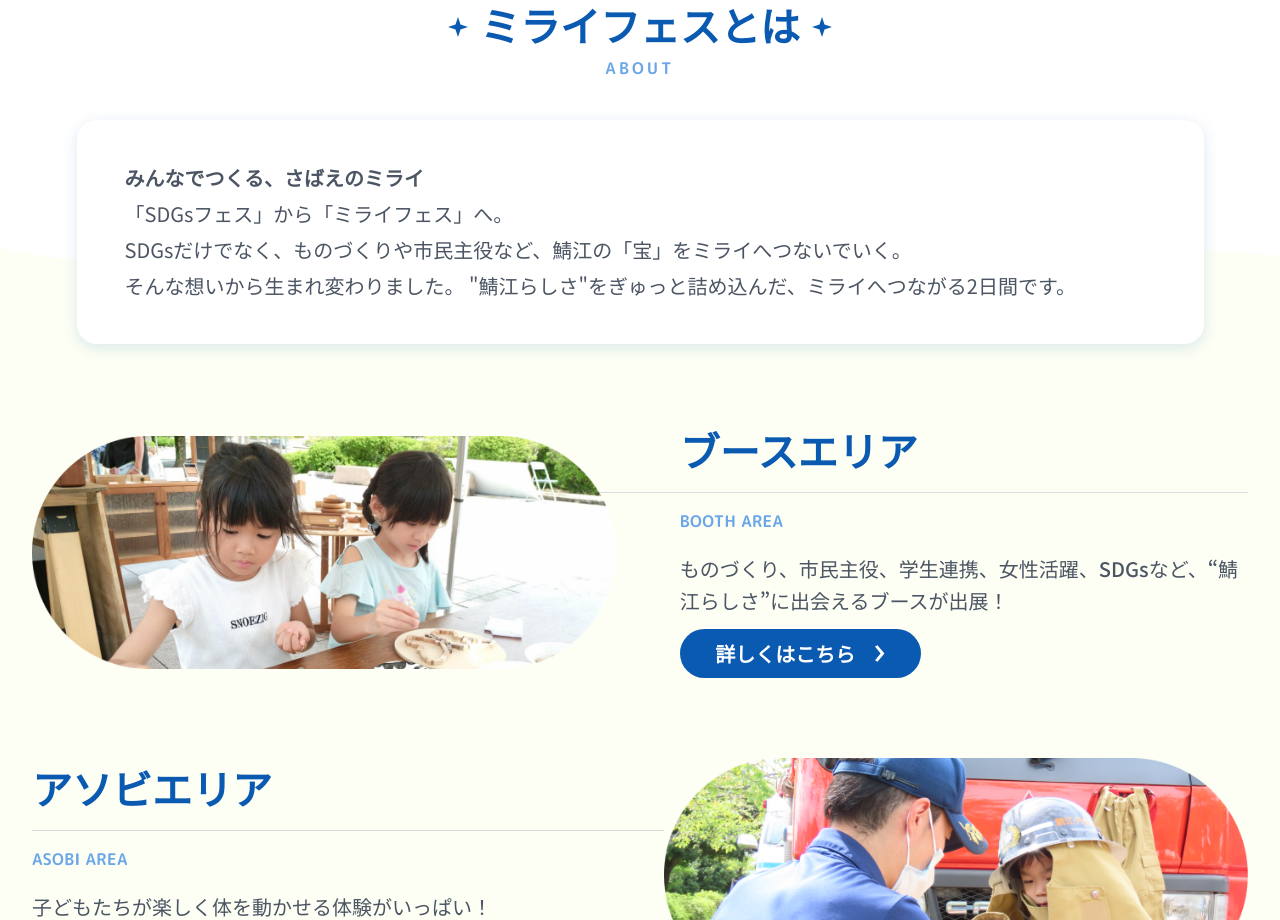
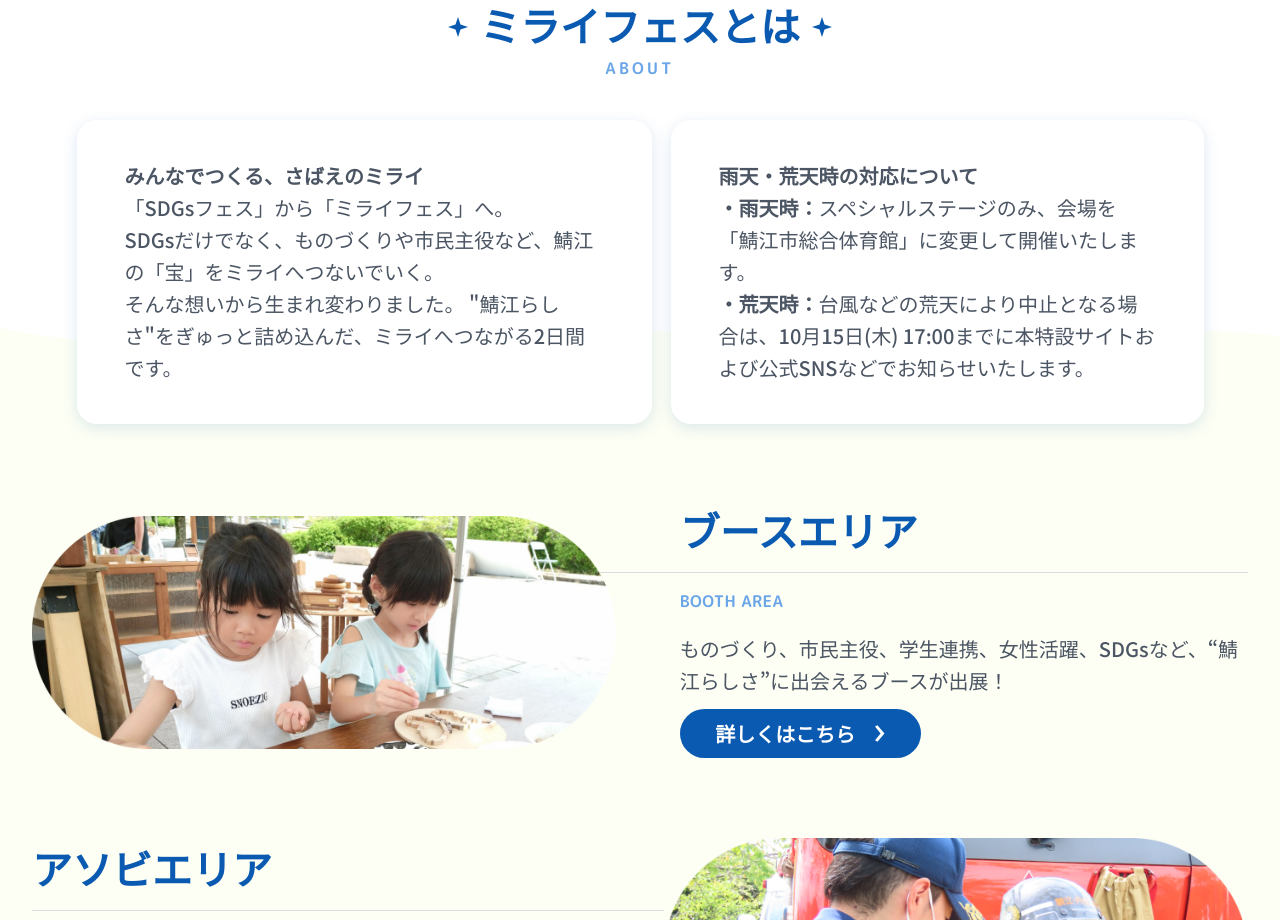
Before and after one commit to Ktjm-555/sabae-2026, a Next.js app: page / in a window 1280 px wide. Shown: the part 1340-2260 px from the top of the page. Built offline with nearby package versions, Linux system fonts and the light colour scheme; no server answers.

Commit message:
雨天と荒天時の対応を追加

```diff
--- a/content/site.json
+++ b/content/site.json
@@ -4,6 +4,17 @@
   "tagline": "みんなでつくる、さばえのミライ",
   "description": "みんなでつくる、さばえのミライ 「SDGsフェス」から「ミライフェス」へ。 SDGsだけでなく、ものづくりや市民主役など、鯖江の「宝」をミライへつないでいく。そんな想いから生まれ変わりました。 \"鯖江らしさ\"をぎゅっと詰め込んだ、ミライへつながる2日間です。",
   "aboutDescription": "「SDGsフェス」から「ミライフェス」へ。\nSDGsだけでなく、ものづくりや市民主役など、鯖江の「宝」をミライへつないでいく。\nそんな想いから生まれ変わりました。 \"鯖江らしさ\"をぎゅっと詰め込んだ、ミライへつながる2日間です。",
+  "aboutRainPolicyTitle": "雨天・荒天時の対応について",
+  "aboutRainPolicyItems": [
+    {
+      "label": "・雨天時：",
+      "text": "スペシャルステージのみ、会場を「鯖江市総合体育館」に変更して開催いたします。"
+    },
+    {
+      "label": "・荒天時：",
+      "text": "台風などの荒天により中止となる場合は、10月15日(木) 17:00までに本特設サイトおよび公式SNSなどでお知らせいたします。"
+    }
+  ],
   "eventDate": "2026.10.17 sat - 18 sun",
   "eventTime": "10:00 ~ 16:00",
   "eventLocation": "西山公園（鯖江市桜町）",
--- a/src/app/page.tsx
+++ b/src/app/page.tsx
@@ -47,11 +47,25 @@ export default function HomePage() {
         <div className="relative z-10 mx-auto max-w-[1400px] px-4 sm:px-6 lg:px-8">
           <SectionTitle title="ミライフェスとは" subtitle="ABOUT" />
 
-          <div className="relative z-10 mx-auto max-w-[1127px] rounded-[20px] bg-white px-6 py-8 shadow-[var(--shadow-card)] sm:px-8 lg:px-12 lg:py-10">
-            <p className="whitespace-pre-line text-base font-medium leading-[1.8] text-foreground lg:text-xl lg:font-normal">
-              <span className="block font-bold">{site.tagline}</span>
-              {site.aboutDescription}
-            </p>
+          <div className="relative z-10 mx-auto grid max-w-[1127px] gap-5 lg:grid-cols-[575fr_533fr] lg:gap-[19px]">
+            <div className="rounded-[20px] bg-white px-6 py-8 shadow-[var(--shadow-card)] sm:px-8 lg:px-12 lg:py-10">
+              <p className="whitespace-pre-line text-base font-medium leading-8 text-foreground lg:text-xl">
+                <span className="block font-bold">{site.tagline}</span>
+                {site.aboutDescription}
+              </p>
+            </div>
+
+            <div className="rounded-[20px] bg-white px-6 py-8 shadow-[var(--shadow-card)] sm:px-8 lg:px-12 lg:py-10">
+              <div className="text-base font-medium leading-8 text-foreground lg:text-xl">
+                <p className="font-bold">{site.aboutRainPolicyTitle}</p>
+                {site.aboutRainPolicyItems.map((item) => (
+                  <p key={item.label}>
+                    <span className="font-bold">{item.label}</span>
+                    {item.text}
+                  </p>
+                ))}
+              </div>
+            </div>
           </div>
         </div>
         <AreasWaveTop className="relative z-[1] -mt-[200px] lg:-mt-36" />
```
